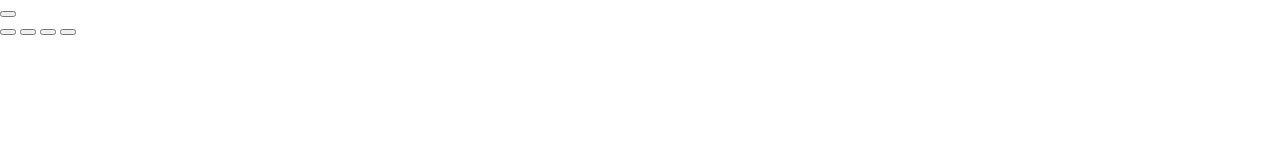
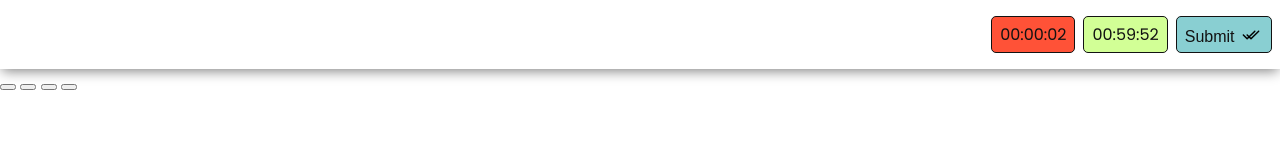
Before and after one commit to sameemul-haque/angular-task-1, a plain HTML site: page 2024-06-10/index.html in a window 1280 px wide. Drawn offline with Linux system fonts and the light colour scheme.

Commit message:
feat: nav completed - update divs and submit button - add double tick svg - update font

```diff
--- a/2024-06-10/index.html
+++ b/2024-06-10/index.html
@@ -5,14 +5,19 @@
     <meta charset="UTF-8">
     <meta name="viewport" content="width=device-width, initial-scale=1.0">
     <title>Task 1</title>
+    <link rel="preconnect" href="https://fonts.googleapis.com">
+    <link rel="preconnect" href="https://fonts.gstatic.com" crossorigin>
+    <link
+        href="https://fonts.googleapis.com/css2?family=Poppins:ital,wght@0,100;0,200;0,300;0,400;0,500;0,600;0,700;0,800;0,900;1,100;1,200;1,300;1,400;1,500;1,600;1,700;1,800;1,900&display=swap"
+        rel="stylesheet">
     <link rel="stylesheet" href="style.css">
 </head>
 
 <body>
     <nav>
-        <div></div>
-        <div></div>
-        <button></button>
+        <div id="time-per-question" class="general-div">00:00:02</div>
+        <div id="time-for-total" class="general-div">00:59:52</div>
+        <button id="submit-btn" class="general-div">Submit <img src="assets/double-tick.svg"></button>
     </nav>
     <section>
 
--- a/2024-06-10/style.css
+++ b/2024-06-10/style.css
@@ -1,4 +1,45 @@
-body{
+body {
     margin: 0;
     padding: 0;
+    font-family: "Poppins", sans-serif;
 }
+
+nav {
+    display: flex;
+    flex-direction: row;
+    gap: 0.5rem;
+    padding: 0.5rem;
+    justify-content: right;
+    box-shadow: 0 4px 12px -2px #808080;
+}
+
+.general-div {
+    text-align: center;
+    padding: 0.3rem 0.5rem;
+    margin: 0.5rem 0;
+    color: #121212;
+    border: 1px #121212 solid;
+    border-radius: 5px;
+    font-size: 1rem;
+}
+
+#time-per-question {
+    background-color: #ff5237;
+}
+
+#time-for-total {
+    background-color: #d2ff96;
+}
+
+#submit-btn {
+    background-color: #89cfd2;
+    cursor: pointer;
+}
+
+#submit-btn img {
+    text-align: center;
+    width: 1.5rem;
+    justify-content: center;
+    align-items: center;
+    margin-bottom: -0.3rem;
+}
```
Also changed, not shown: 2024-06-10/assets/double-tick.svg (added), 1 other file.
